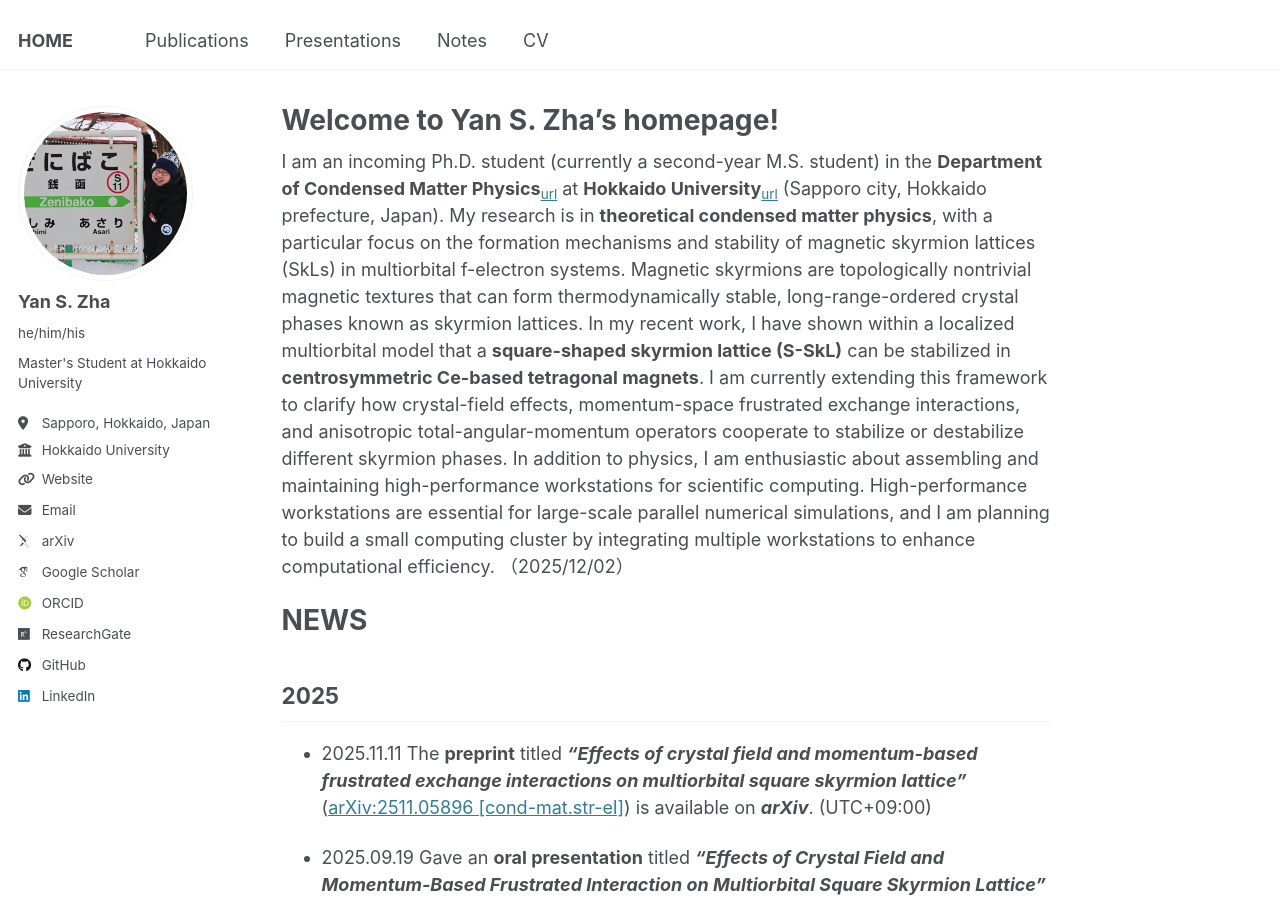
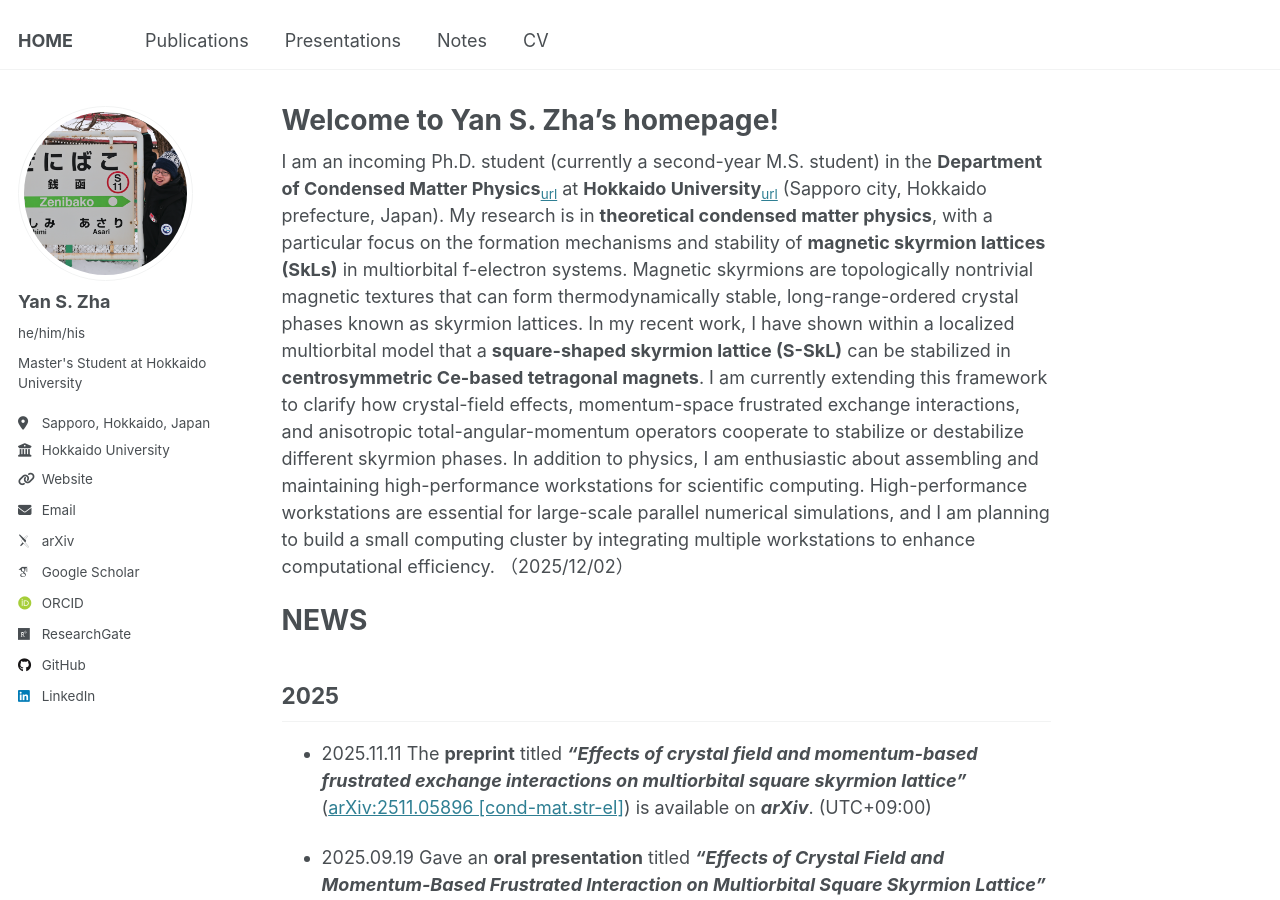
Before and after one commit to yzhacn/yzhacn.github.io, a Jekyll site: the page built from _pages/about.md, in a window 1280 px wide and 900 px high. Built offline with Jekyll 4.4.1, drawn with Linux system fonts in a browser that asks for light colours; some web fonts are replaced.

```diff
--- a/_pages/about.md
+++ b/_pages/about.md
@@ -7,7 +7,7 @@ redirect_from:
   - /about.html
 ---
 I am an incoming Ph.D. student (currently a second-year M.S. student) in the **Department of Condensed Matter Physics**<sub>[url](https://www2.sci.hokudai.ac.jp/gs/en/dcmp)</sub> at **Hokkaido University**<sub>[url](https://www.global.hokudai.ac.jp/)</sub> (Sapporo city, Hokkaido prefecture, Japan).
-My research is in **theoretical condensed matter physics**, with a particular focus on the formation mechanisms and stability of magnetic skyrmion lattices (SkLs) in multiorbital f-electron systems.
+My research is in **theoretical condensed matter physics**, with a particular focus on the formation mechanisms and stability of **magnetic skyrmion lattices (SkLs)** in multiorbital f-electron systems.
 Magnetic skyrmions are topologically nontrivial magnetic textures that can form thermodynamically stable, long-range-ordered crystal phases known as skyrmion lattices.
 In my recent work, I have shown within a localized multiorbital model that a **square-shaped skyrmion lattice (S-SkL)** can be stabilized in **centrosymmetric Ce-based tetragonal magnets**.
 I am currently extending this framework to clarify how crystal-field effects, momentum-space frustrated exchange interactions, and anisotropic total-angular-momentum operators cooperate to stabilize or destabilize different skyrmion phases.
```
